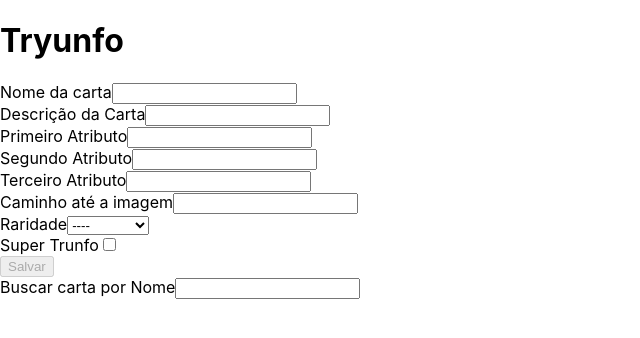
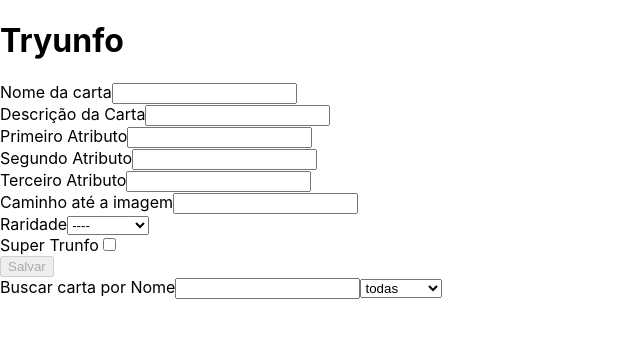
Before and after one commit to RabeloGuedes/Tryunfo, a React (Create React App) app: page / in a window 1280 px wide. Shown: the top 338 px of the page, without its empty margins (0-640 px from the left). Built offline with nearby package versions, Linux system fonts and the light colour scheme.

Commit message:
Adiciona campo para filtrar por raridade.

```diff
--- a/src/App.js
+++ b/src/App.js
@@ -10,7 +10,8 @@ class App extends React.Component {
     this.onInputChange = this.onInputChange.bind(this);
     this.onSaveButtonClick = this.onSaveButtonClick.bind(this);
     this.cardRemover = this.cardRemover.bind(this);
-    this.filterChange = this.filterChange.bind(this);
+    this.filterInputChange = this.filterInputChange.bind(this);
+    this.filterSelectChange = this.filterSelectChange.bind(this);
     this.state = {
       Name: '',
       Description: ' ',
@@ -24,6 +25,7 @@ class App extends React.Component {
       ButtonState: true,
       Deck: [],
       Filter: '',
+      Select: 'todas',
     };
   }
 
@@ -123,9 +125,13 @@ class App extends React.Component {
     }
   };
 
-  filterChange = ({ target }) => {
+  filterInputChange = ({ target }) => {
     this.setState({ Filter: target.value });
   };
+
+  filterSelectChange = ({ target }) => {
+    this.setState({ Select: target.value });
+  }
 
   render() {
     const {
@@ -141,6 +147,7 @@ class App extends React.Component {
       ButtonState,
       Deck,
       Filter,
+      Select,
     } = this.state;
     return (
       <div>
@@ -159,7 +166,12 @@ class App extends React.Component {
           onInputChange={ this.onInputChange }
           onSaveButtonClick={ this.onSaveButtonClick }
         />
-        <Search value={ Filter } func={ this.filterChange } />
+        <Search
+          inputFilter={ Filter }
+          filterInputChange={ this.filterInputChange }
+          selectFilter={ Select }
+          filterSelectChange={ this.filterSelectChange }
+        />
         <Card
           cardName={ Name }
           cardDescription={ Description }
@@ -170,7 +182,12 @@ class App extends React.Component {
           cardRare={ Rarity }
           cardTrunfo={ SuperTrunfo }
         />
-        <AllCards filter={ Filter } deck={ Deck } func={ this.cardRemover } />
+        <AllCards
+          filterInput={ Filter }
+          filterSelect={ Select }
+          deck={ Deck }
+          func={ this.cardRemover }
+        />
       </div>
     );
   }
--- a/src/components/AllCards.jsx
+++ b/src/components/AllCards.jsx
@@ -3,10 +3,13 @@ import PropTypes from 'prop-types';
 
 class AllCards extends React.Component {
   render() {
-    const { deck, func, filter } = this.props;
+    const { deck, func, filterInput, filterSelect } = this.props;
     return (
       <div>
-        { deck.filter(({ Name }) => filter === '' || Name.includes(filter)).map(({ Name,
+        { deck.filter(({ Name, Rarity }) => ((filterInput === ''
+          || Name.includes(filterInput))
+          && (filterSelect === 'todas'
+          || filterSelect === Rarity))).map(({ Name,
           Description,
           Attribute1,
           Attribute2,
@@ -59,7 +62,8 @@ class AllCards extends React.Component {
 AllCards.propTypes = {
   deck: PropTypes.arrayOf(PropTypes.object).isRequired,
   func: PropTypes.func.isRequired,
-  filter: PropTypes.string.isRequired,
+  filterInput: PropTypes.string.isRequired,
+  filterSelect: PropTypes.string.isRequired,
 };
 
 export default AllCards;
--- a/src/components/Search.jsx
+++ b/src/components/Search.jsx
@@ -3,7 +3,12 @@ import PropTypes from 'prop-types';
 
 class Search extends React.Component {
   render() {
-    const { value, func } = this.props;
+    const {
+      inputFilter,
+      filterInputChange,
+      selectFilter,
+      filterSelectChange,
+    } = this.props;
     return (
       <div>
         <label htmlFor="Search">
@@ -11,10 +16,29 @@ class Search extends React.Component {
           <input
             name="Search"
             type="text"
-            value={ value }
-            onChange={ func }
+            value={ inputFilter }
+            onChange={ filterInputChange }
             data-testid="name-filter"
           />
+          <select
+            name="Rarity Search"
+            data-testid="rare-filter"
+            value={ selectFilter }
+            onChange={ filterSelectChange }
+          >
+            <option>
+              todas
+            </option>
+            <option>
+              normal
+            </option>
+            <option>
+              raro
+            </option>
+            <option>
+              muito raro
+            </option>
+          </select>
         </label>
       </div>
     );
@@ -22,8 +46,10 @@ class Search extends React.Component {
 }
 
 Search.propTypes = {
-  value: PropTypes.string.isRequired,
-  func: PropTypes.func.isRequired,
+  inputFilter: PropTypes.string.isRequired,
+  filterInputChange: PropTypes.func.isRequired,
+  selectFilter: PropTypes.string.isRequired,
+  filterSelectChange: PropTypes.func.isRequired,
 };
 
 export default Search;
```
